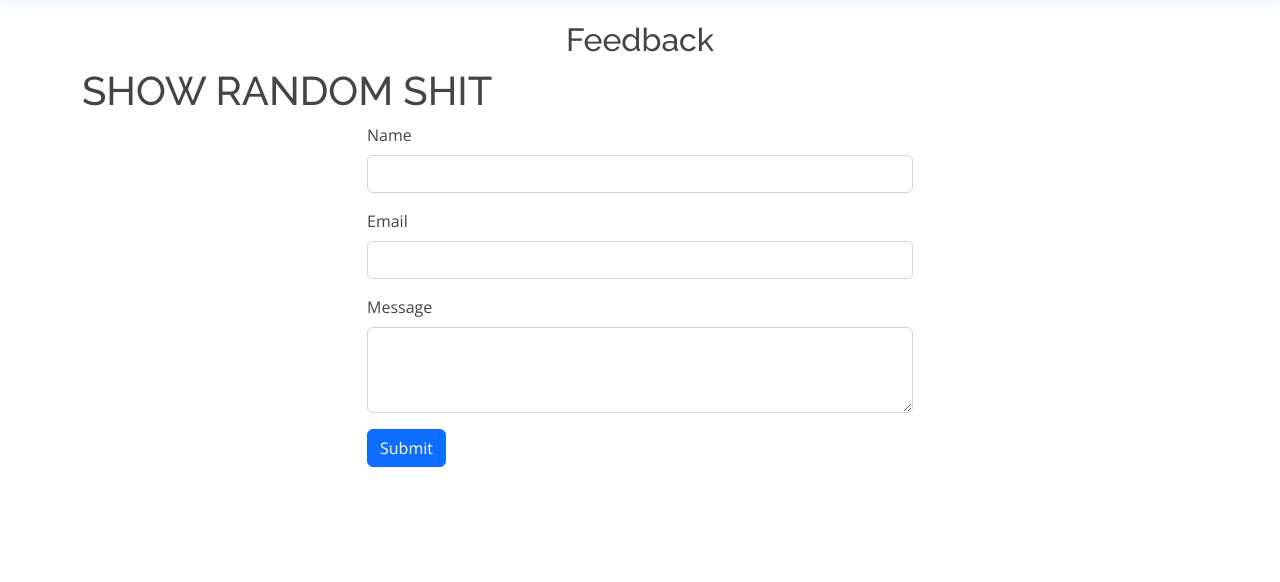
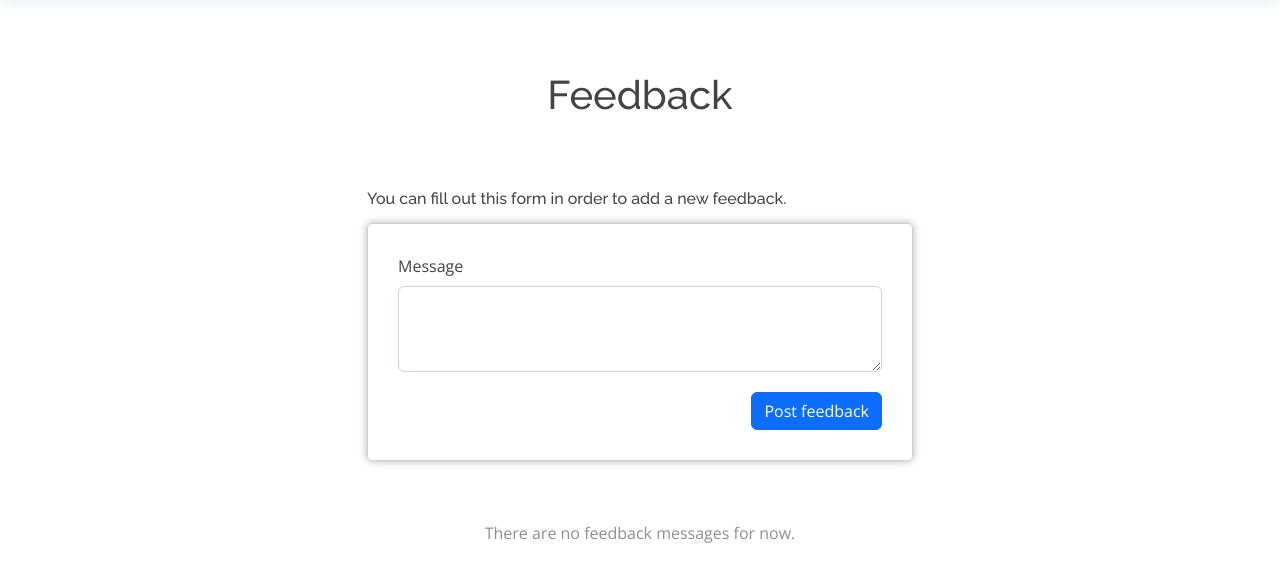
Before and after one commit to detiuaveiro/assignment-1---vulnerable-ehealth-application-grupo_11, a Flask app: page /feedback in a window 1280 px wide. Shown: the part 79-661 px from the top of the page. Run offline with Flask 3, Linux system fonts and the light colour scheme; a user stored in the database is signed in; data that the repository does not hold is empty; some libraries are stand-ins or nearby versions.

Commit message:
Add cross site scripting vulnerability

```diff
--- a/app/eHealthCorp/static/css/style.css
+++ b/app/eHealthCorp/static/css/style.css
@@ -8,6 +8,24 @@
     box-shadow: 0 0px 8px rgba(0, 0, 0, .3);
 }
 
+.feedback-form {
+    border-style: solid;
+    padding: 30px;
+    border-radius: 5px;
+    border-width: 1px;
+    border-color: rgb(207, 207, 207);
+    box-shadow: 0 0px 8px rgba(0, 0, 0, .3);
+}
+
+.feedback-comment {
+    background-color: whitesmoke;
+    height: auto;
+    border-style: solid;
+    padding: 10px 17px 10px 17px;
+    border-radius: 5px;
+    border-width: 1px;
+    border-color: rgb(207, 207, 207);
+}
 
 
 
--- a/app/eHealthCorp/templates/feedback.html
+++ b/app/eHealthCorp/templates/feedback.html
@@ -4,53 +4,65 @@
 
 {% block content %}
 
-<div class="container" style="margin-top: 100px ;">
+<div class="container" style="margin-top: 150px ;">
 
+    <h1 class="col-12" style="text-align:center ;">Feedback</h1>
     <div class="row" style="margin-top: 50px;">
 
-        <h2 class="col-12" style="text-align:center ;">Feedback</h2>
 
-        <h1>SHOW RANDOM SHIT</h1>
+        {% if session %}
 
         <div class="col-3"></div>
-        <div class ="col-6" style="width: 50%;">
+        <div class ="col-6">
+            <h6 style="margin-top: 20px; margin-bottom: 15px">You can fill out this form in order to add a new feedback.</h6>
+            <div class="feedback-form">
+                <form action="/feedback" method="POST">
+                    <!-- Message -->
+                    <div class="mb-3">
+                        <label for="message" class="form-label">Message</label>
+                        <textarea class="form-control" id="message" name="message" rows="3" required></textarea>
+                    </div>
 
-            <form action="/feedback" method="POST">
-
-                <div class="mb-3">
-
-                    <label for="name" class="form-label">Name</label>
-
-                    <input type="text" class="form-control" id="name" name="name">
-
-                </div>
-
-                <div class="mb-3">
-
-                    <label for="email" class="form-label">Email</label>
-
-                    <input type="email" class="form-control" id="email" name="email">
-
-                </div>
-
-                <div class="mb-3">
-
-                    <label for="message" class="form-label">Message</label>
-
-                    <textarea class="form-control" id="message" name="message" rows="3"></textarea>
-
-                </div>
-
-                <button type="submit" class="btn btn-primary">Submit</button>
-
-            </form>
+                    <div style="text-align: end; margin-top: 20px;">
+                        <button type="submit" class="btn btn-primary">Post feedback</button>
+                    </div>
+                </form>
+            </div>
         </div>
         <div class="col-3"></div>
+        {% endif %}
+
+        {% if feedback %}
+            <div style="margin-top: 50px">
+                <h3 style="margin-bottom: 30px;">All feedback messages</h3>
+
+                {% for msg in feedback %}
+                    <div class="row" style="margin-top: 10px">
+                        <div class="col-2"></div>
+
+                        <!-- Feedback message -->
+                        <div class="col-8 feedback-comment">
+                            <p style="font-size: 14pt; font-weight: bold; margin-top: 0px; margin-bottom: 8px;">{{ msg.author }}</p>
+                            {% autoescape false %}
+                            {{msg.message}}
+                            {% endautoescape %}
+                            <div style="text-align: end;">
+                                <p style="font-size: 8pt; font-weight: lighter; margin: 0px;"> {{msg.date_time}}</p>
+                            </div>
+                        </div>
+
+                        <div class="col-2"></div>
+                    </div>
+                {% endfor %}
+
+            </div>
+        {% else %}
+            <div style="text-align: center; margin-top: 60px;">
+                <p style="font-size: 12pt; font-weight: lighter; color: rgb(143, 143, 143)">There are no feedback messages for now.</p>
+            </div>
+        {% endif %}
 
     </div>
-
-
-
 </div>
 
 {% endblock %}
--- a/app/eHealthCorp/views/feedback.py
+++ b/app/eHealthCorp/views/feedback.py
@@ -1,10 +1,51 @@
-from flask import Blueprint, render_template
-from flask import request
-
+from flask import Blueprint, request, render_template, session, redirect, url_for, render_template_string
+from eHealthCorp import get_conn
+from datetime import datetime
 
 feedback = Blueprint("/feedback", __name__, template_folder="templates")
 
 @feedback.route("/feedback", methods=["GET", "POST"])
 def show():
+    if "session_data" in session:
+        session_data = session["session_data"]
 
-    return render_template("feedback.html")
+    if request.method == "POST":
+        user_id = session_data["id"]
+        message = request.form["message"]
+        time = datetime.now().strftime("%B %d, %Y %I:%M%p")
+
+        #insert feedback into db
+        conn, cur = get_conn()
+        sql = f"INSERT INTO feedback (user, feedback, date_time) VALUES ('{user_id}', '{message}', '{time}');"
+        cur.execute(sql)
+        conn.commit()
+        conn.close()
+
+    #get all the feedbacks from the db
+    conn, cur = get_conn()
+    messages = cur.execute("SELECT * FROM feedback;").fetchall()
+    conn.close()
+
+    feedback_lst = []
+    for m in messages:
+
+        #get user info
+        conn, cur = get_conn()
+        user = cur.execute("SELECT first_name, last_name FROM app_user WHERE id = ?", (m[1],)).fetchone()
+        conn.close()
+
+        feedback_lst.append({
+            "author": f"{user[0]} {user[1]}",
+            "message": m[2],
+            "date_time": m[-1]
+        })
+
+    return render_template("feedback.html", feedback=feedback_lst)
+
+
+# conn, cur = get_conn()
+# sql = f"DELETE FROM feedback WHERE id = 1;"
+# cur.execute(sql)
+# conn.commit()
+# conn.close()
+# return "DELETED"
```
Also changed, not shown: project-ideas.txt (+4 -4 lines).
